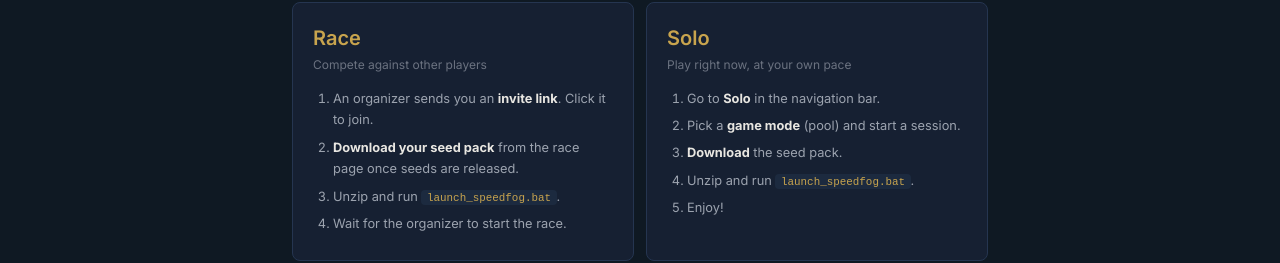
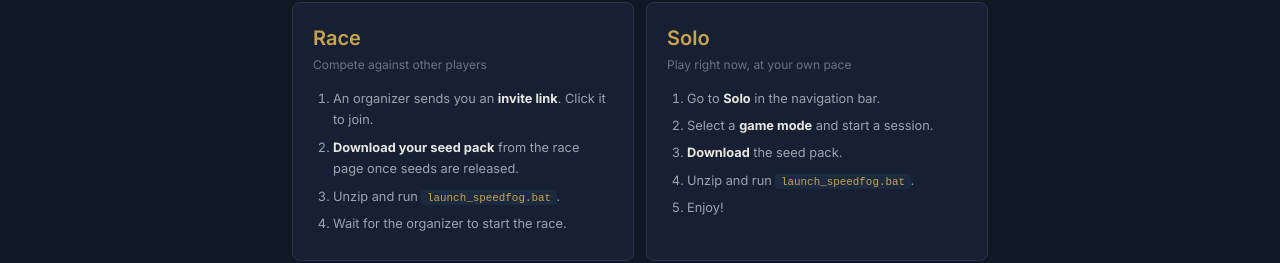
Before and after one commit to rbignon/speedfog-racing, a SvelteKit app in the folder web/: page /help in a window 1280 px wide. Shown: the part 594-857 px from the top of the page. Built offline with nearby package versions, Linux system fonts and the light colour scheme; no server answers.

Commit message:
ui(help): strip leftover "(pool)" parenthetical in solo setup steps
Caught by code review: the Solo walkthrough still had "Pick a game
mode (pool)" whereas the Race walkthrough had already been cleaned.
Also switches "Pick" to "Select" for consistency with the rest of
the renamed UI copy.

```diff
--- a/web/src/routes/help/+page.svelte
+++ b/web/src/routes/help/+page.svelte
@@ -205,7 +205,7 @@
 					<li>
 						Go to <a href="/training"><strong>Solo</strong></a> in the navigation bar.
 					</li>
-					<li>Pick a <strong>game mode</strong> (pool) and start a session.</li>
+					<li>Select a <strong>game mode</strong> and start a session.</li>
 					<li><strong>Download</strong> the seed pack.</li>
 					<li>Unzip and run <code>launch_speedfog.bat</code>.</li>
 					<li>Enjoy!</li>
```
